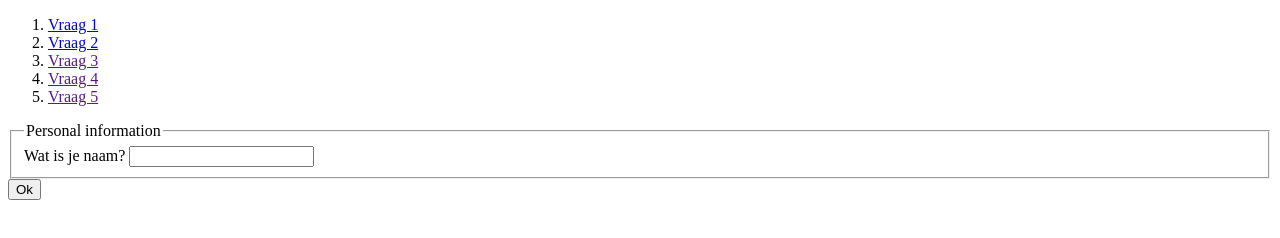
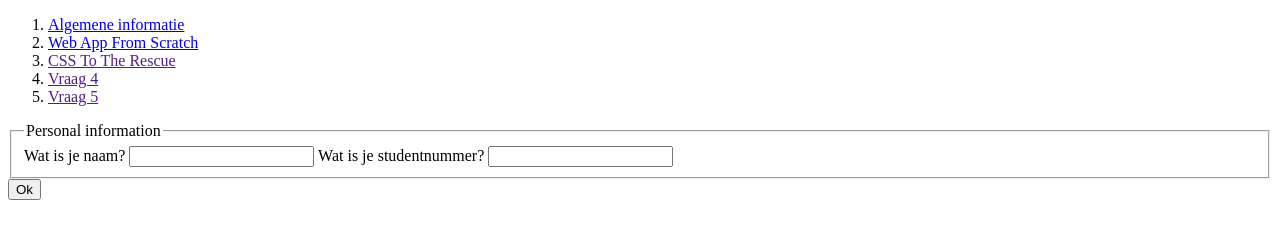
Before and after one commit to wongsrila/Enquete, a plain HTML site: page html/question_1.html in a window 1280 px wide. Drawn offline with Linux system fonts and the light colour scheme.

Commit message:
some minor changes

```diff
--- a/html/question_1.html
+++ b/html/question_1.html
@@ -10,9 +10,11 @@
     <header>
       <nav>
         <ol>
-          <li><a class="current" href="./question_1.html">Vraag 1</a></li>
-          <li><a href="./question_2.html">Vraag 2</a></li>
-          <li><a href="">Vraag 3</a></li>
+          <li>
+            <a class="current" href="./question_1.html">Algemene informatie</a>
+          </li>
+          <li><a href="./question_2.html">Web App From Scratch </a></li>
+          <li><a href="">CSS To The Rescue</a></li>
           <li><a href="">Vraag 4</a></li>
           <li><a href="">Vraag 5</a></li>
         </ol>
@@ -24,8 +26,18 @@
           <legend>Personal information</legend>
           <label for="name">Wat is je naam?</label>
           <input name="name" id="name" type="text" required autocomplete="on" />
+          <label for="student_number">Wat is je studentnummer?</label>
+          <input
+            name="student_number"
+            id="student_number"
+            type="text"
+            required
+            autocomplete="on"
+            inputmode="numeric"
+            pattern="[0-9][0-9]{8}"
+          />
         </fieldset>
-        <button type="submit">Ok</button>
+        <input type="submit" value="Ok" />
       </form>
     </main>
     <footer></footer>
```
Also changed, not shown: html/question_2.html (+1 -1 lines).
